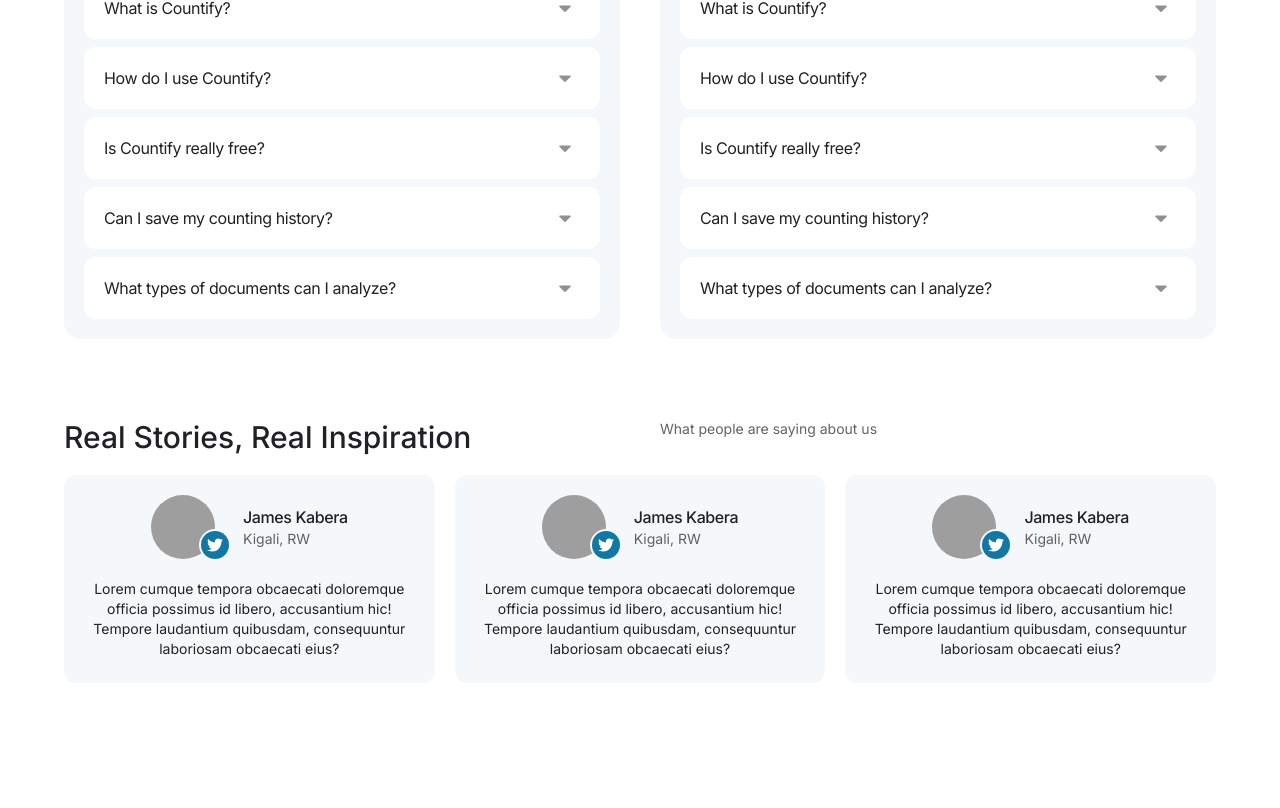
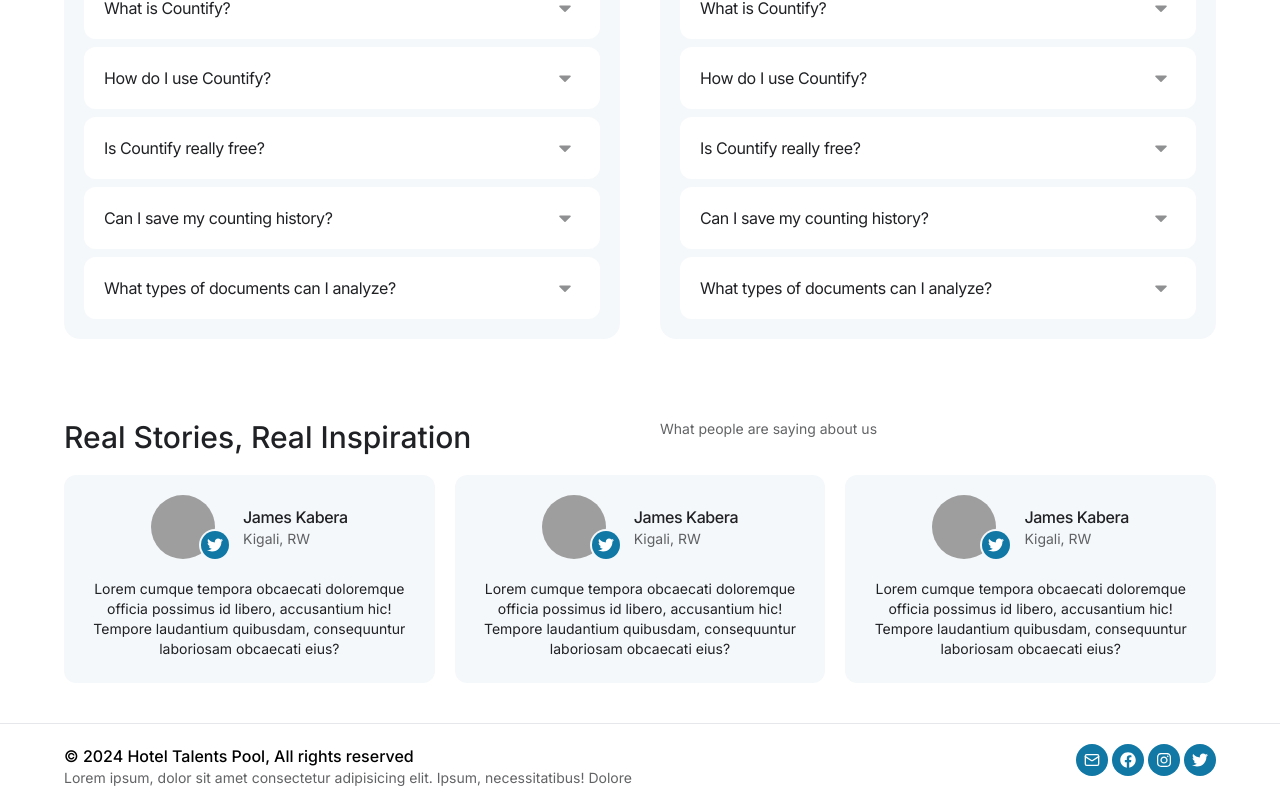
Before and after one commit to mbonikev/hotel_talents_pool, a React (Vite) app: page / in a window 1280 px wide. Shown: the part 2023-2831 px from the top of the page. Built offline with nearby package versions, Linux system fonts and the light colour scheme; grey boxes are pictures that could not be loaded.

Commit message:
footer complete

```diff
--- a/src/components/Footer.jsx
+++ b/src/components/Footer.jsx
@@ -1,9 +1,34 @@
-import React from 'react'
+import React from "react";
+import { FaFacebook, FaInstagram, FaTwitter } from "react-icons/fa";
+import { LuMail } from "react-icons/lu";
+import { Link } from "react-router-dom";
 
 function Footer() {
   return (
-    <div className='w-full py-10 px-16'></div>
-  )
+    <div className="w-full py-5 px-16 border-t flex items-start justify-between">
+      <div className="flex-1 flex flex-col max-w-[600px]">
+        <h1 className="text-base font-medium">&copy; 2024 Hotel Talents Pool, All rights reserved</h1>
+        <p className="text-sm text-dark-text/70">
+          Lorem ipsum, dolor sit amet consectetur adipisicing elit. Ipsum,
+          necessitatibus! Dolore
+        </p>
+      </div>
+      <div className="flex items-center justify-start gap-1">
+      <Link className="h-8 w-8 aspect-square rounded-full bg-main-color text-white flex items-center justify-center" to="/">
+          <LuMail />
+        </Link>
+        <Link className="h-8 w-8 aspect-square rounded-full bg-main-color text-white flex items-center justify-center" to="/">
+          <FaFacebook />
+        </Link>
+        <Link className="h-8 w-8 aspect-square rounded-full bg-main-color text-white flex items-center justify-center" to="/">
+          <FaInstagram />
+        </Link>
+        <Link className="h-8 w-8 aspect-square rounded-full bg-main-color text-white flex items-center justify-center" to="/">
+          <FaTwitter />
+        </Link>
+      </div>
+    </div>
+  );
 }
 
-export default Footer
+export default Footer;
```
